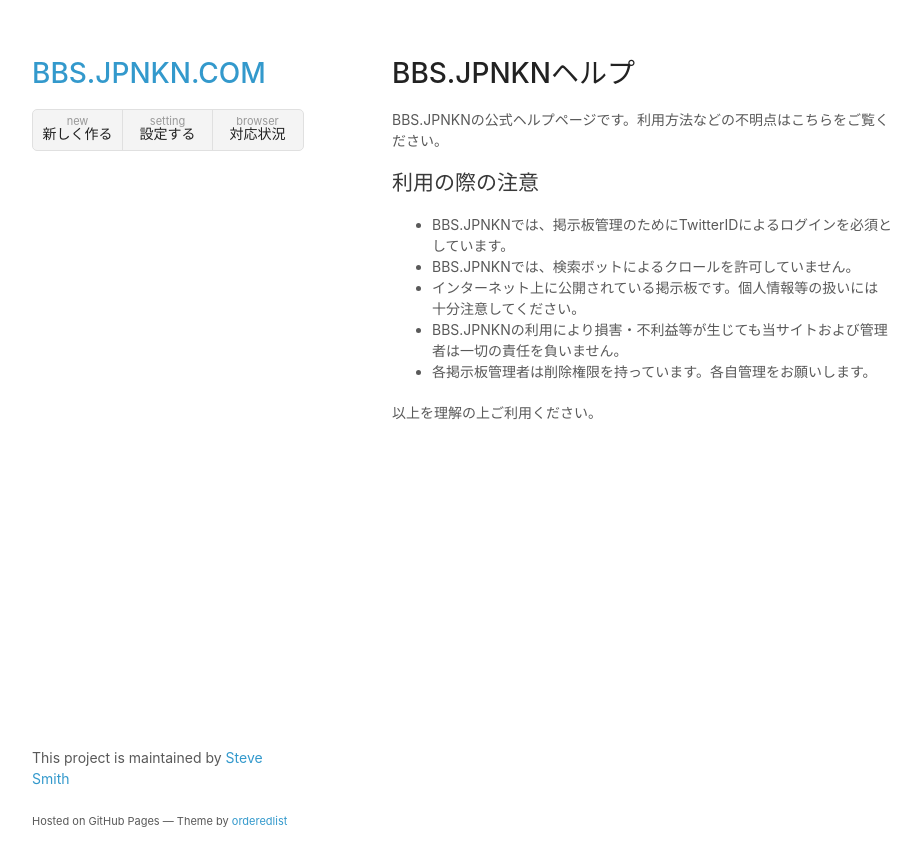
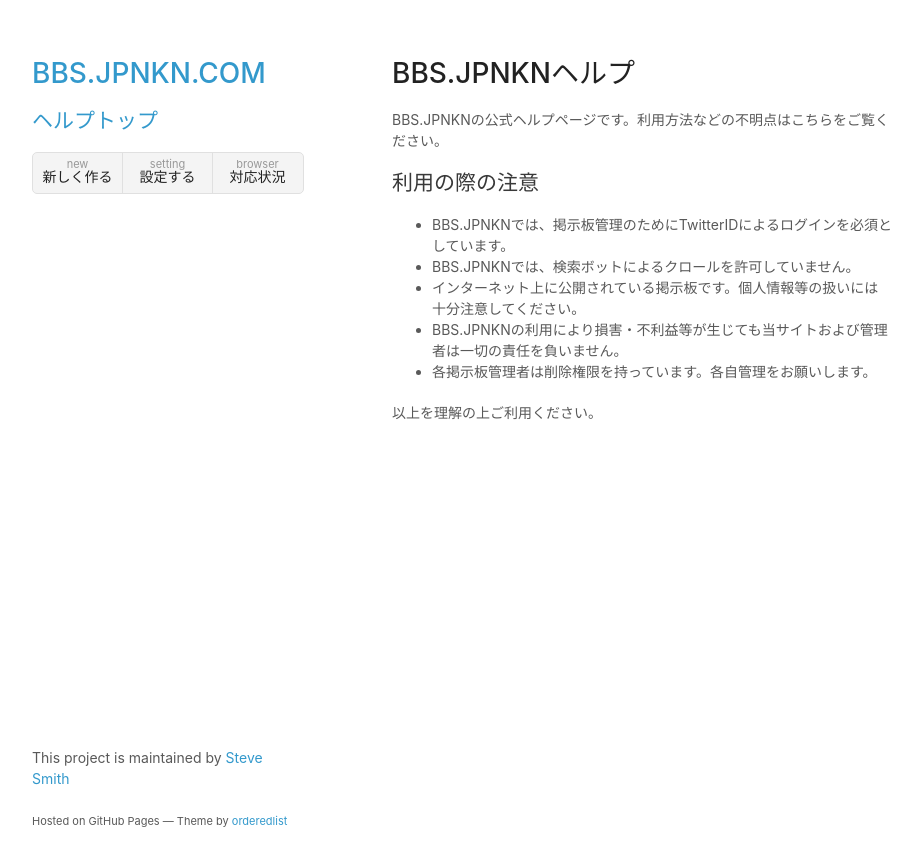
Before and after one commit to japankun/bbs.jpnkn.com, a Jekyll site: the page built from docs/index.md, in a window 1280 px wide. Shown: the top 866 px of the page, without its empty margins (178-1099 px from the left). Built offline with Jekyll 4.4.1, drawn with Linux system fonts in a browser that asks for light colours; our own code applies the rules of GitHub Pages for plain Markdown files.

Commit message:
Update default.html

```diff
--- a/docs/_layouts/default.html
+++ b/docs/_layouts/default.html
@@ -16,6 +16,7 @@
     <div class="wrapper">
       <header>
         <h1><a href="https://bbs.jpnkn.com/">BBS.JPNKN.COM</a></h1>
+        <h2><a href="https://doc.bbs.jpnkn.com/">ヘルプトップ</a></h2>
         <ul>
           <li><a href="./new">new<strong>新しく作る</strong></a></li>
           <li><a href="./setting">setting<strong>設定する</strong></a></li>
```
